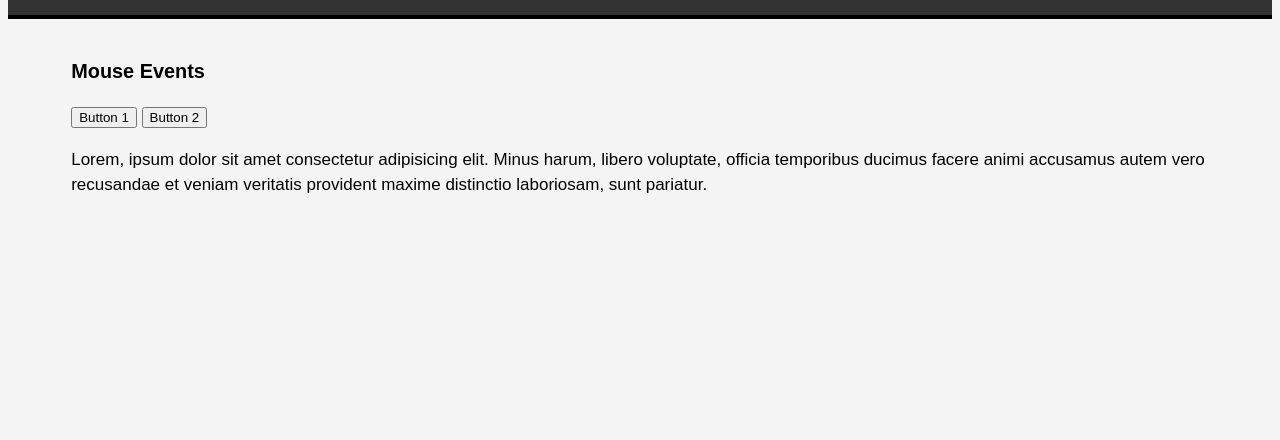
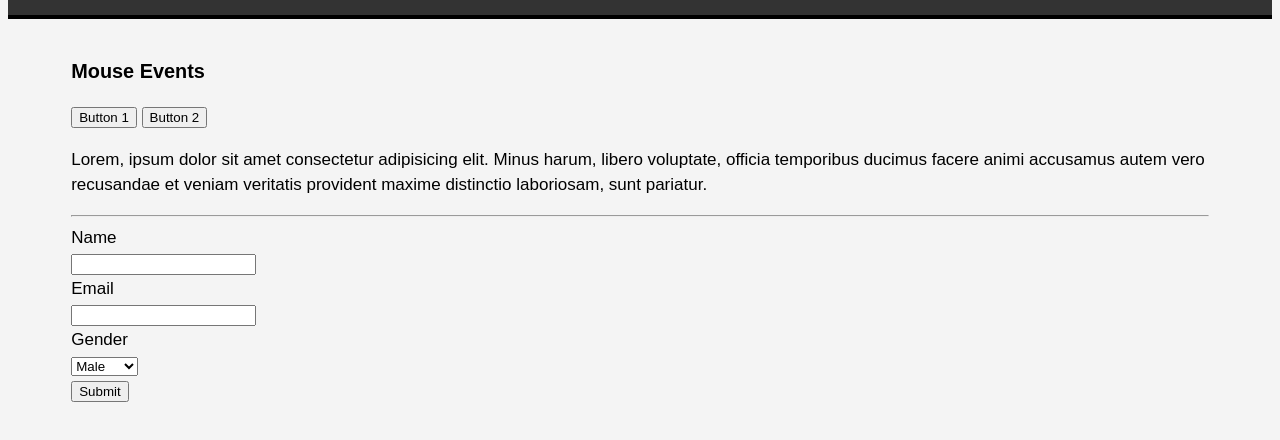
Before and after one commit to AlanLeverenz/jquery-overview, a plain HTML site: page events/index.html in a window 1280 px wide. Shown: the part 104-544 px from the top of the page. Drawn offline with nearby package versions, Linux system fonts and the light colour scheme.

Commit message:
form events

```diff
--- a/events/index.html
+++ b/events/index.html
@@ -44,7 +44,23 @@
     <p class="para1">Lorem, ipsum dolor sit amet consectetur adipisicing elit. Minus harum, libero voluptate, officia
       temporibus ducimus facere animi accusamus autem vero recusandae et veniam veritatis provident maxime distinctio
       laboriosam, sunt pariatur.</p>
-    <h1 id="coords"></h1>
+    <!-- <h1 id="coords"></h1> -->
+    <hr>
+    <form id="form">
+      <label>Name</label><br>
+      <input type="text" id="name" name="name">
+      <br>
+      <label>Email</label><br>
+      <input type="text" id="email" name="email">
+      <br>
+      <label>Gender</label><br>
+      <select name="gender" id="gender">
+        <option value="male">Male</option>
+        <option value="female">Female</option>
+      </select>
+      <br>
+      <input type="submit" value="Submit">
+    </form>
   </div>
 
   <script>
@@ -103,8 +119,6 @@
         $('.para1').toggle();
       })
 
-      */
-
       $('#btn1').click(function (e) {
         console.log(e);
         // console.log(e.currentTarget.id)
@@ -122,10 +136,41 @@
         // $('#coords').append('Coords: Y: ' + e.clientY + 'X: ' + e.clientX);
         // html replaces each set of values in the DOM element
         $('#coords').html('Coords: Y: ' + e.clientY + 'X: ' + e.clientX);
+      });
+
+      $('input').focus(function () {
+        // alert('Focus');
+        // $('input#name').css('background', 'pink');
+        $(this).css('background', 'pink');
+      });
+
+      $('input').blur(function () {
+        // alert('Blur');
+        $(this).css('background', 'white');
       })
 
+      $('input').keyup(function (e) {
+        console.log('keyup');
+        console.log(e.target.value);
+      })
 
-    })
+      $('select#gender').change(function (e) {
+        // alert('Changed');
+        alert(e.target.value);
+      })
+
+      */
+
+      $('#form').submit(function (e) {
+        e.preventDefault();
+        var name = $('input#name').val();
+        console.log(name);
+        console.log('Submitted');
+      });
+
+
+
+    });
 
   </script>
 
```
